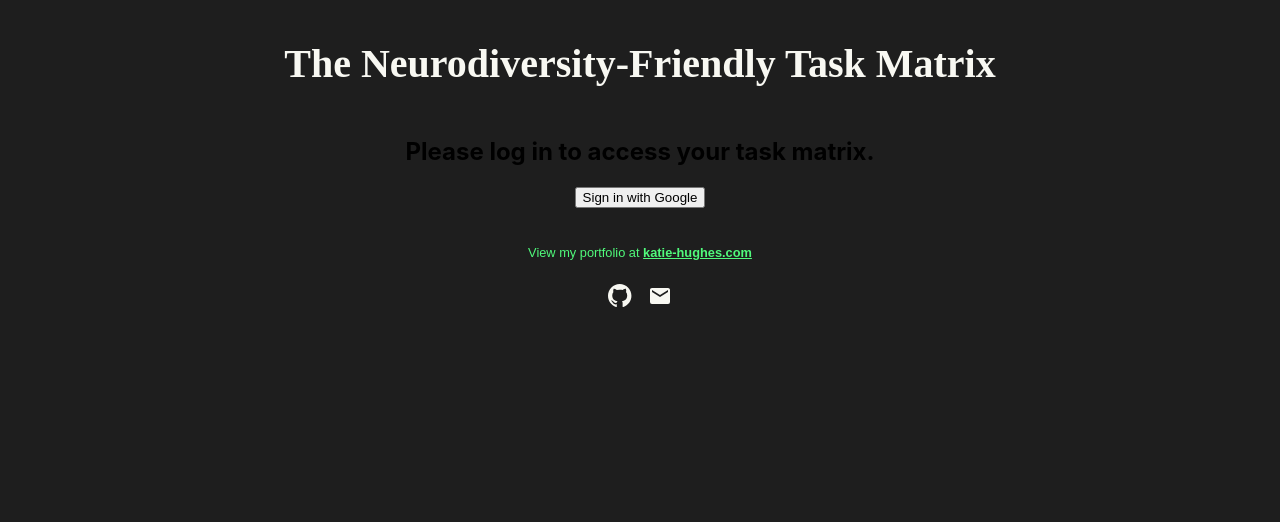
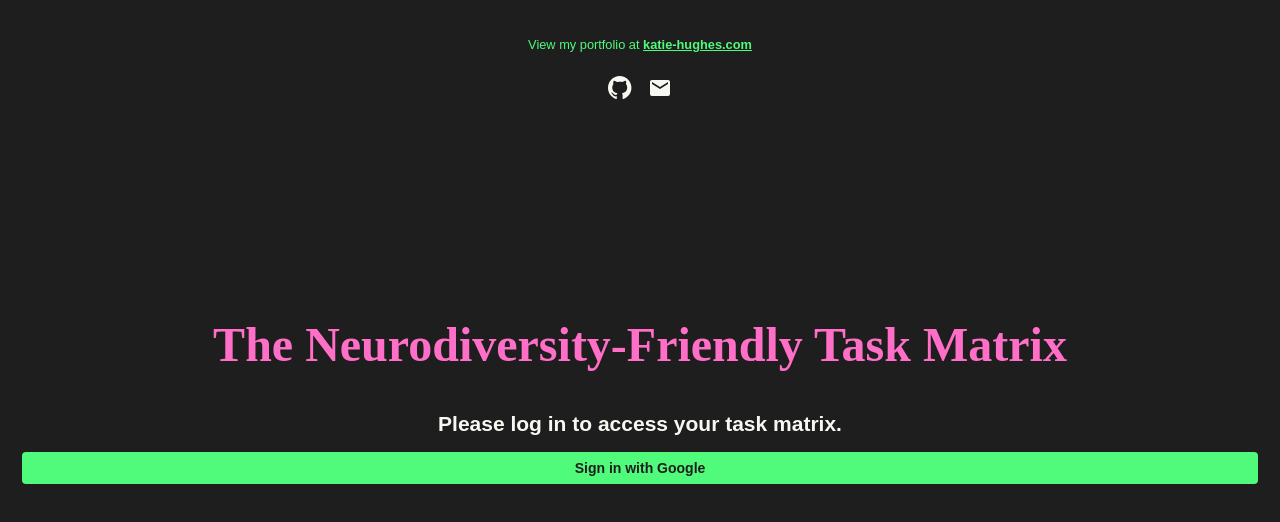
Before and after one commit to katiemhughes/neurodiversity-friendly-eisenhower-matrix, a React (Create React App) app: page / in a window 1280 px wide. Shown: the top 522 px of the page. Built offline with nearby package versions, Linux system fonts and the light colour scheme; no server answers; a web font is replaced by a local one.

Commit message:
Update styles

```diff
--- a/src/App.scss
+++ b/src/App.scss
@@ -6,21 +6,87 @@
 body,
 html {
   background-color: $color-background;
+  height: 100%;
+  margin: 0;
 }
 
 .matrix-app {
+  display: flex;
+  flex-direction: column;
   text-align: center;
+  min-height: 100vh;
 
   &__container {
     display: flex;
     flex-direction: column;
+    justify-content: center;
+    flex: 1;
   }
 
   &__title {
     font-family: $font-primary;
-    font-size: 40px;
-    margin: 40px 40px 30px 40px;
+    font-size: 36px;
+    margin: 0 40px 40px 40px;
+    color: #ff6ec7;
+
+    @media screen and (min-width: 600px) {
+      font-size: 40px;
+    }
+
+    @media screen and (min-width: 768px) {
+      font-size: 48px;
+    }
+  }
+
+  &__login-prompt {
+    display: flex;
+    flex-direction: column;
+    font-family: $font-secondary;
     color: $color-secondary;
+    font-size: 14px;
+    padding: 0 22px;
+
+    button {
+      padding: 0.5rem 1rem;
+      background-color: $color-primary;
+      color: $color-background;
+      border: none;
+      border-radius: 4px;
+      cursor: pointer;
+      font-family: $font-secondary;
+      font-size: 14px;
+      font-weight: bold;
+      margin-top: 16px;
+
+      &:hover {
+        background-color: $hover-primary;
+      }
+    }
+
+    h2 {
+      margin: 0;
+    }
+  }
+
+  &__logout {
+    text-align: right;
+    margin: 1rem;
+
+    button {
+      padding: 0.5rem 1rem;
+      background-color: $color-primary;
+      color: $color-background;
+      border: none;
+      border-radius: 4px;
+      cursor: pointer;
+      font-family: $font-secondary;
+      font-size: 14px;
+      font-weight: bold;
+
+      &:hover {
+        background-color: $hover-primary;
+      }
+    }
   }
 }
 
@@ -32,11 +98,11 @@ html {
   flex-direction: column;
 
   @media screen and (min-width: 360px) {
-    padding: 16px 14px;
+    padding: 0px 14px;
   }
 
   @media screen and (min-width: 375px) {
-    padding: 16px 24px;
+    padding: 0px 24px;
   }
 
   @media screen and (min-width: 600px) {
--- a/src/components/MatrixForm/_matrix-form.scss
+++ b/src/components/MatrixForm/_matrix-form.scss
@@ -4,22 +4,14 @@
   &__form {
     display: flex;
     margin: 24px 0px 32px 0px;
-
-    @media screen and (min-width: 425px) {
-      justify-content: center;
-    }
   }
 
   &__input {
     padding: 8px;
     width: 100%;
 
-    @media screen and (min-width: 425px) {
-      width: 250px;
-    }
-
     @media screen and (min-width: 768px) {
-      width: 200px;
+      width: 50%;
     }
   }
 
--- a/src/components/MatrixItems/_matrix-items.scss
+++ b/src/components/MatrixItems/_matrix-items.scss
@@ -8,7 +8,7 @@
 
   &__task {
     display: flex;
-    justify-content: center;
+    justify-content: space-between;
     align-items: center;
     margin: 0;
     border-bottom: 1px solid $color-line;
@@ -27,6 +27,8 @@
       justify-content: space-between;
       align-items: center;
       text-align: left;
+      font-weight: bold;
+      color: #ff6ec7;
     }
   }
 
--- a/src/components/styles/main.scss
+++ b/src/components/styles/main.scss
@@ -2,3 +2,4 @@
 @import '../MatrixItems/matrix-items';
 @import '../MatrixQuadrant/matrix-quadrant';
 @import '../Footer/footer';
+@import '../LoginButton/login-button';
```
